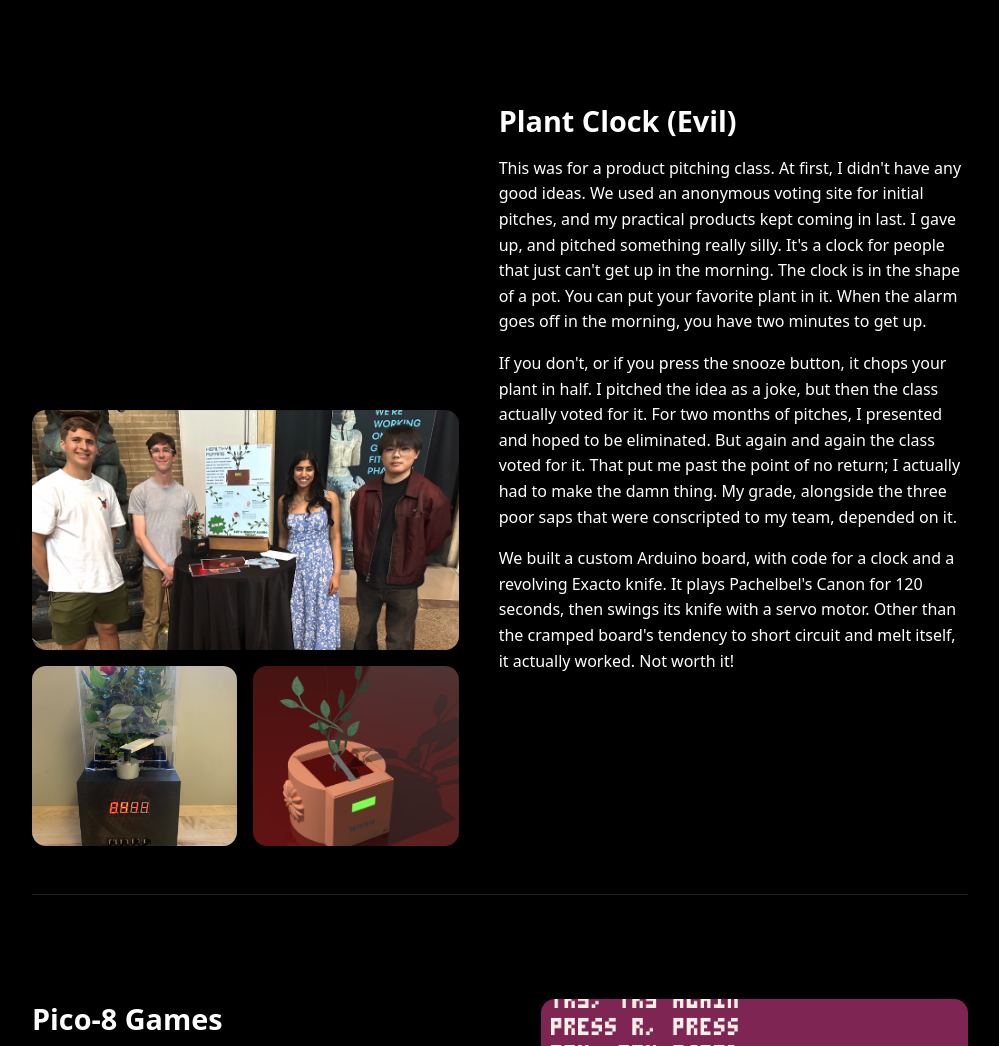
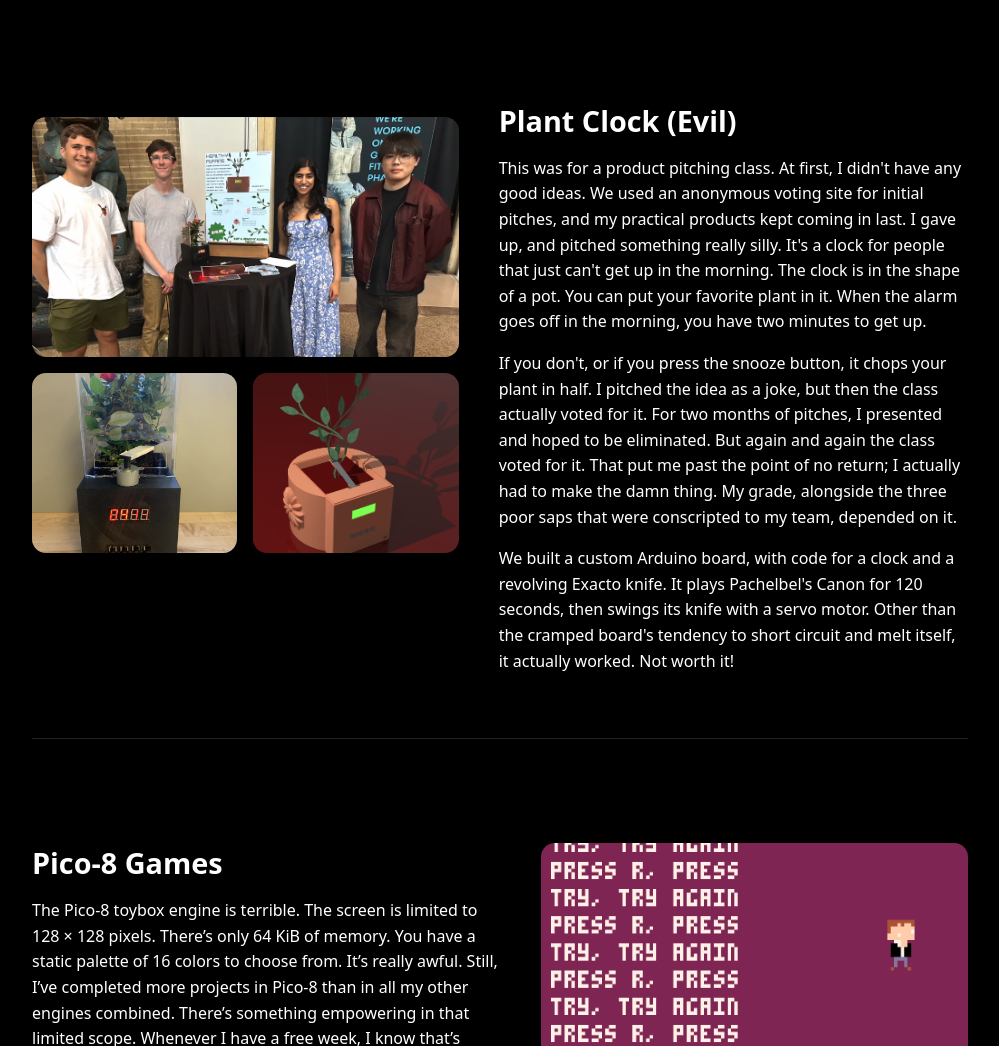
Before and after one commit to eliasimow/eliasimow.github.io, a plain HTML site: page fun.html in a window 1280 px wide. Shown: the part 644-1690 px from the top of the page, without its empty margins (280-1279 px from the left). Drawn offline with Linux system fonts and the light colour scheme.

Commit message:
fixed alignment

```diff
--- a/style.css
+++ b/style.css
@@ -285,10 +285,13 @@ body {
 
 .side-entry.split.reverse .side-text {
   grid-column: 2;
+  grid-row: 1;
 }
 
 .side-entry.split.reverse .side-photos {
   grid-column: 1;
+  grid-row: 1;
+  margin-top: 0; /* remove this */
 }
 
 .side-entry.split {
@@ -297,7 +300,7 @@ body {
 }
 
 .side-entry.split.reverse .side-photos {
-  margin-top: -20rem;
+  margin-top: 1rem;
 }
 
 .photo-zoom-out {
```
